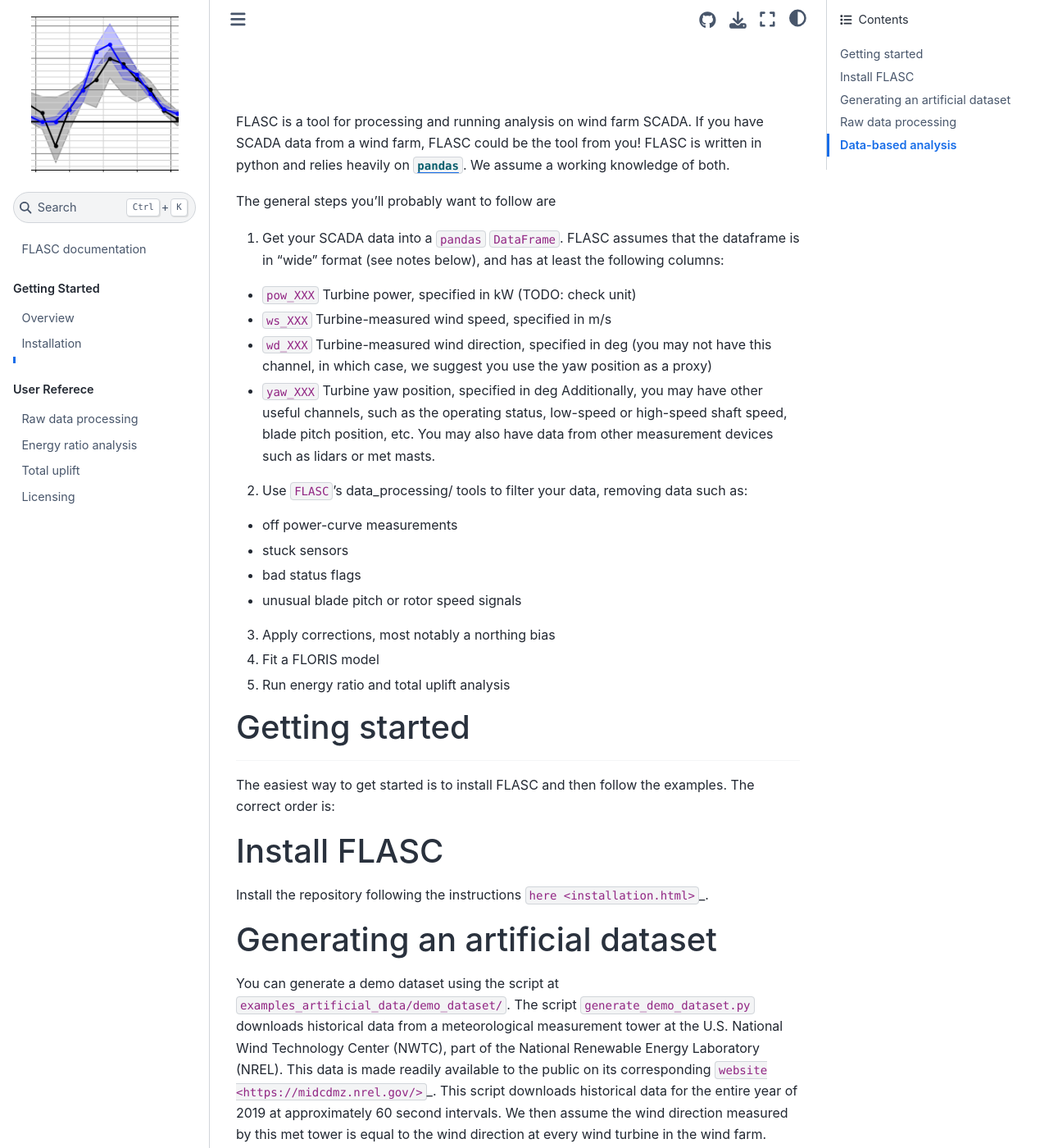
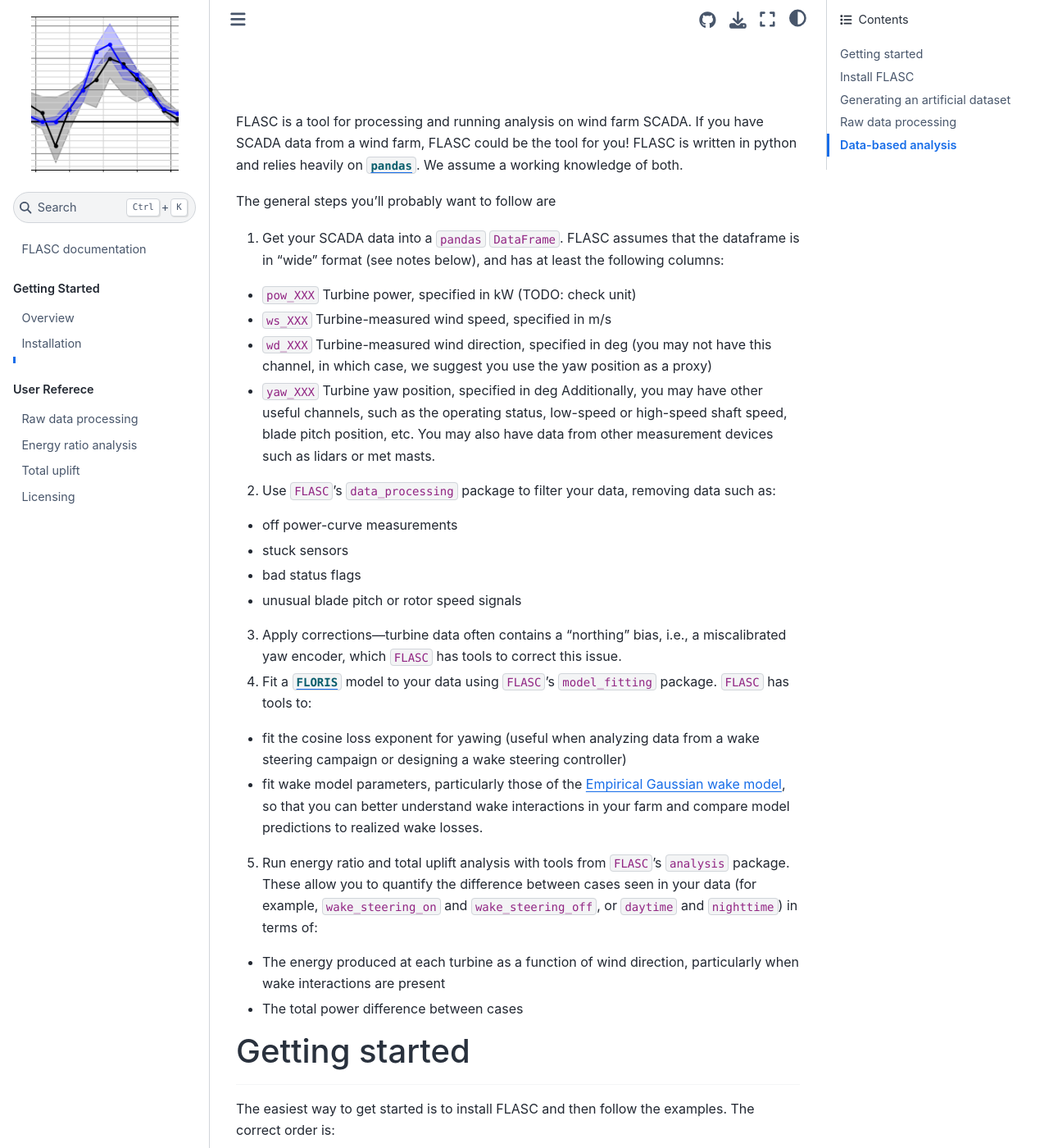
Before and after one commit to NREL/flasc, a Jupyter Book: the page built from docs/getting_started.md, in a window 1280 px wide and 1400 px high. Shown: the whole window at 82% size. Built offline with Jupyter Book 1.0.4 settings and Sphinx 7.4.7 and the Sphinx Book theme 1.1.4, drawn with Linux system fonts in a browser that asks for light colours.

Commit message:
Main steps included.

```diff
--- a/docs/getting_started.md
+++ b/docs/getting_started.md
@@ -1,7 +1,7 @@
 ##
 
 FLASC is a tool for processing and running analysis on wind farm SCADA.
-If you have SCADA data from a wind farm, FLASC could be the tool from you! FLASC is written in python and relies heavily on [`pandas`](https://pandas.pydata.org/). We assume a working knowledge of both.
+If you have SCADA data from a wind farm, FLASC could be the tool for you! FLASC is written in python and relies heavily on [`pandas`](https://pandas.pydata.org/). We assume a working knowledge of both.
 
 The general steps you'll probably want to follow are
 1. Get your SCADA data into a `pandas` `DataFrame`. FLASC assumes that the dataframe is in "wide" format (see notes below), and has at least the following columns:
@@ -10,15 +10,21 @@
 - `wd_XXX` Turbine-measured wind direction, specified in deg (you may not have this channel, in which case, we suggest you use the yaw position as a proxy)
 - `yaw_XXX` Turbine yaw position, specified in deg
 Additionally, you may have other useful channels, such as the operating status, low-speed or high-speed shaft speed, blade pitch position, etc. You may also have data from other measurement devices such as lidars or met masts.
-2. Use `FLASC`'s data_processing/ tools to filter your data, removing data such as:
+2. Use `FLASC`'s `data_processing` package to filter your data, removing data such as:
 - off power-curve measurements
 - stuck sensors
 - bad status flags
 - unusual blade pitch or rotor speed signals
-3. Apply corrections, most notably a northing bias
-4. Fit a FLORIS model
-5. Run energy ratio and total uplift analysis
-
+3. Apply corrections---turbine data often contains a "northing" bias, i.e., a miscalibrated yaw encoder, which `FLASC` has tools to correct this
+issue.
+4. Fit a [`FLORIS`](https://github.com/NREL/floris) model to your data using `FLASC`'s `model_fitting` package. `FLASC` has tools to:
+- fit the cosine loss exponent for yawing (useful when analyzing data from
+a wake steering campaign or designing a wake steering controller)
+- fit wake model parameters, particularly those of the
+[Empirical Gaussian wake model](https://nrel.github.io/floris/empirical_gauss_model.html), so that you can better understand wake interactions in your farm and compare model predictions to realized wake losses.
+5. Run energy ratio and total uplift analysis with tools from `FLASC`'s `analysis` package. These allow you to quantify the difference between cases seen in your data (for example, `wake_steering_on` and `wake_steering_off`, or `daytime` and `nighttime`) in terms of:
+- The energy produced at each turbine as a function of wind direction, particularly when wake interactions are present
+- The total power difference between cases
 
 
 ## Getting started
```
